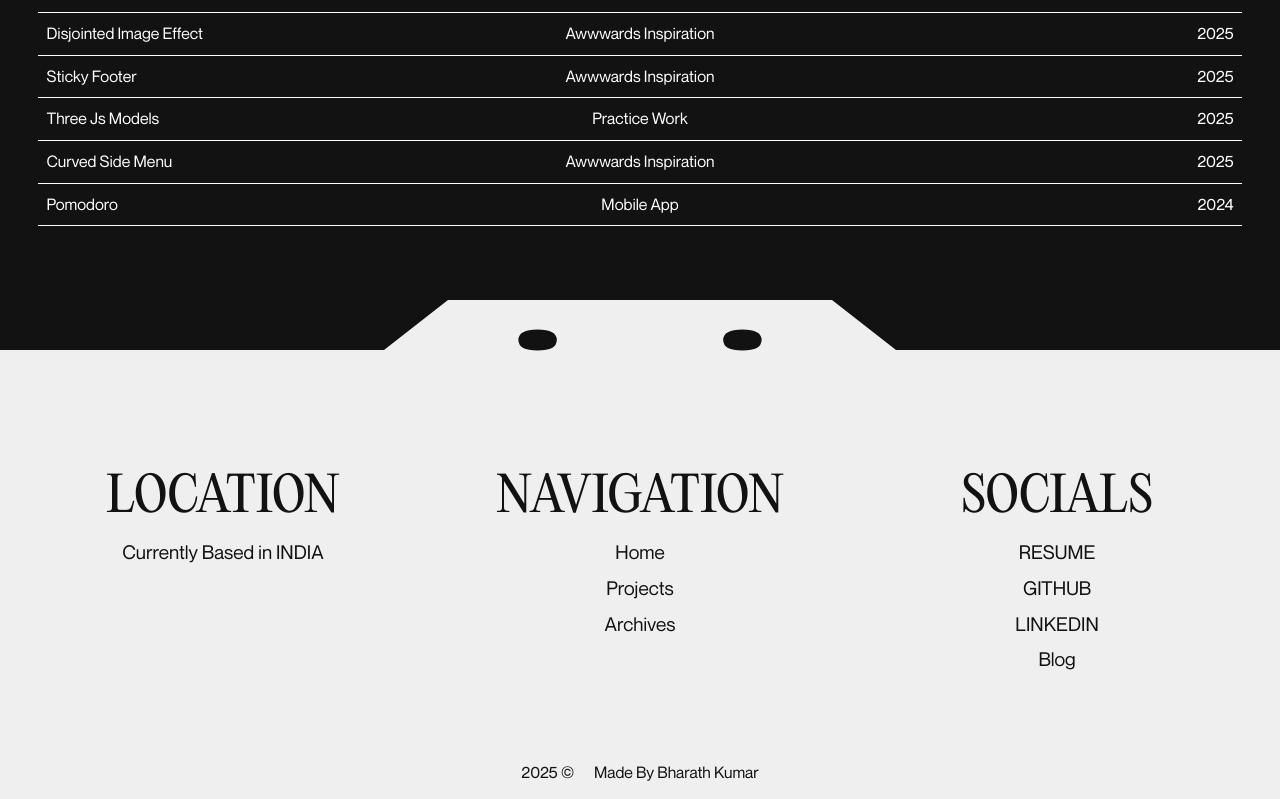
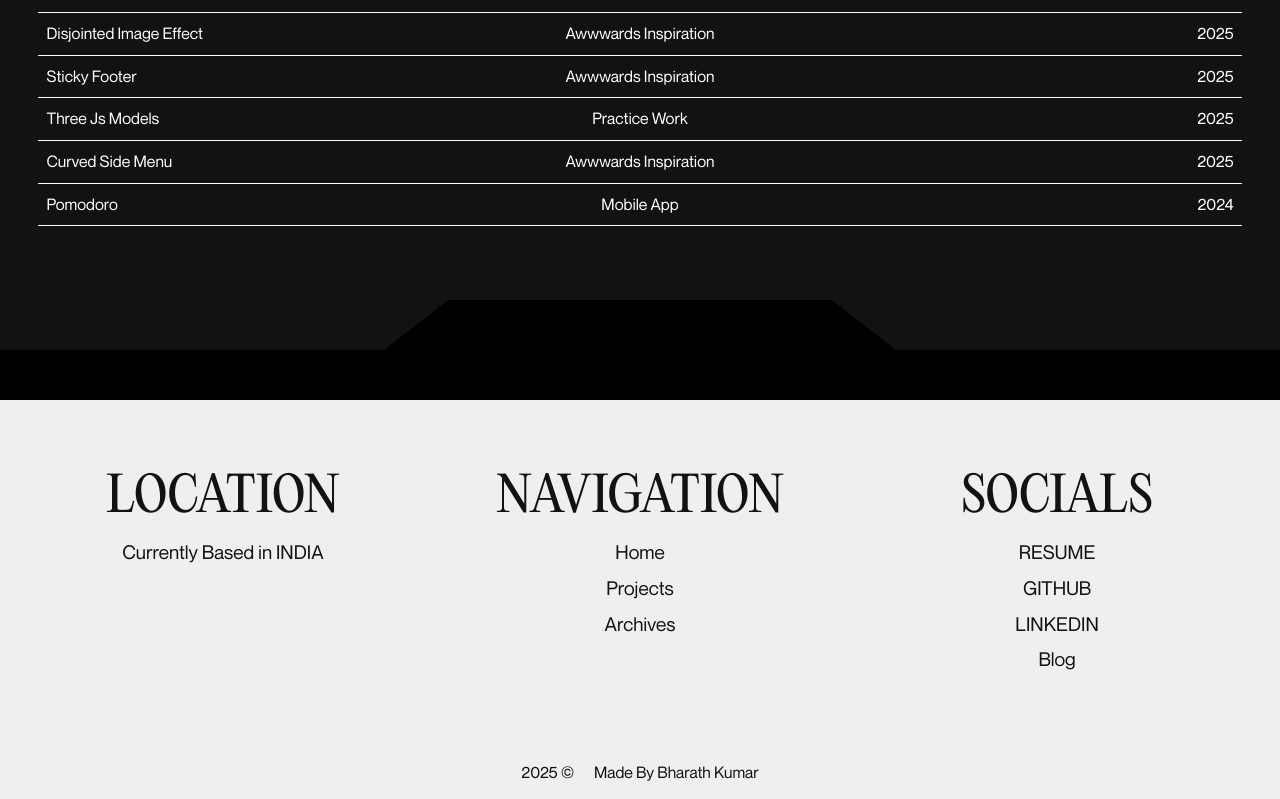
Before and after one commit to Bharath-2101/Portfolio, a Next.js app: page / in a window 1280 px wide. Shown: the part 1777-2576 px from the top of the page. Built offline with nearby package versions, Linux system fonts and the light colour scheme.

Commit message:
Removed fill from component.

```diff
--- a/src/sections/Footer/Footer.jsx
+++ b/src/sections/Footer/Footer.jsx
@@ -8,26 +8,9 @@ const Footer = () => {
     <div className={styles.MainContainer}>
       <div className={styles.SVGCon}>
         <svg viewBox="0 0 100 100" preserveAspectRatio="none">
-          <path
-            d="M0 100 L0 50 L30 50 L35 0 L65 0 L70 50 L100 50 L100 100 Z"
-            fill="#efefef"
-          />
-          <ellipse
-            cx="42"
-            cy="40"
-            rx="1"
-            ry="10"
-            fill="#121212"
-            stroke="#121212"
-          />
-          <ellipse
-            cx="58"
-            cy="40"
-            rx="1"
-            ry="10"
-            fill="#121212"
-            stroke="#121212"
-          />
+          <path d="M0 100 L0 50 L30 50 L35 0 L65 0 L70 50 L100 50 L100 100 Z" />
+          <ellipse cx="42" cy="40" rx="1" ry="10" />
+          <ellipse cx="58" cy="40" rx="1" ry="10" />
         </svg>
       </div>
 
```
